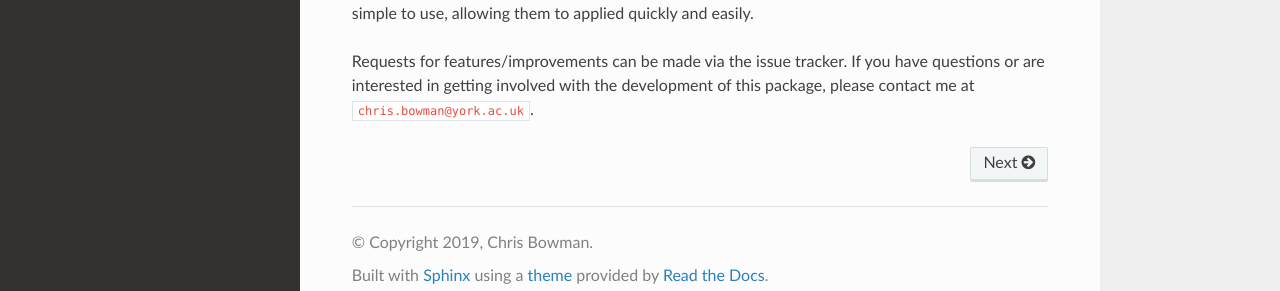
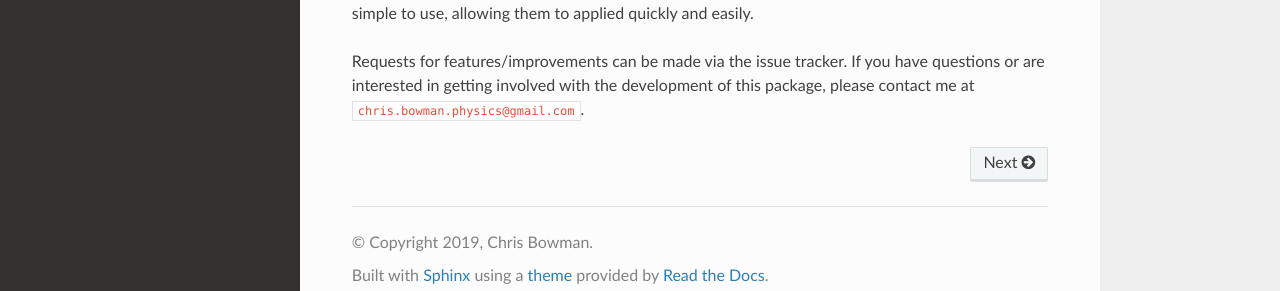
Before and after one commit to C-bowman/inference-tools, a Sphinx documentation site: the page built from docs/source/index.rst, in a window 1280 px wide and 1006 px high. Shown: the part 694-985 px from the top of the window. Built offline with Sphinx 7.4.7 and the Read the Docs theme 2.0.0, drawn with Linux system fonts in a browser that asks for light colours.

Commit message:
fixes and minor improvements in documentation

```diff
--- a/docs/source/getting_started.rst
+++ b/docs/source/getting_started.rst
@@ -9,7 +9,8 @@
 inference-tools is available from the python package index `PyPi <https://pypi.org/project/inference-tools/>`_, so can
 be easily installed using `pip <https://pip.pypa.io/en/stable/>`_: as follows:
 
-    pip install inference-tools
+::
+   pip install inference-tools
 
 If pip is not available, you can clone from the GitHub `source repository <https://github.com/C-bowman/inference-tools>`_
 or download the files from `PyPi <https://pypi.org/project/inference-tools/>`_ directly.
--- a/docs/source/index.rst
+++ b/docs/source/index.rst
@@ -18,4 +18,4 @@
 
 Requests for features/improvements can be made via the issue tracker. If you have questions
 or are interested in getting involved with the development of this package, please contact
-me at ``chris.bowman@york.ac.uk``.
+me at ``chris.bowman.physics@gmail.com``.
--- a/docs/source/plotting.rst
+++ b/docs/source/plotting.rst
@@ -1,4 +1,6 @@
 The plotting module
 ===================
 
-.. autodoc:: inference.plotting.matrix_plot
+This module provides functions to generate common types of plots used to visualise inference results.
+
+.. autofunction:: inference.plotting.matrix_plot
```
